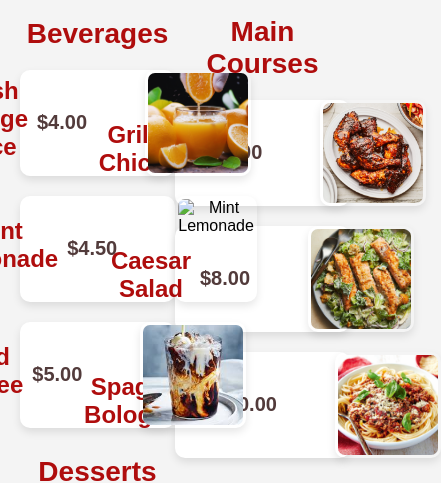
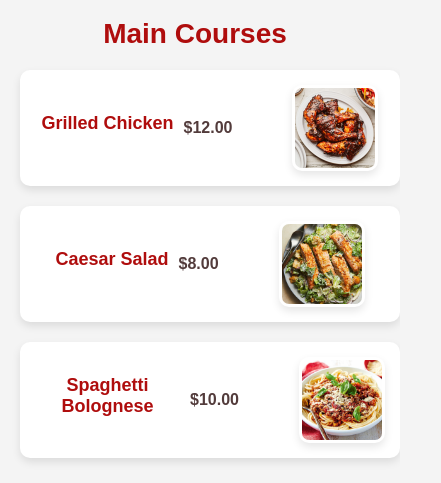
Before and after one commit to abusuf-yaser/abusuf-yaser.github.io, a plain HTML site: page menu.html in a window 390 px wide. Shown: the part 334-817 px from the top of the page, 441 px wide, since content can reach past the window. Drawn offline with Linux system fonts and the light colour scheme.

Commit message:
Refactor CSS for improved layout and responsiveness

```diff
--- a/style.css
+++ b/style.css
@@ -380,22 +380,32 @@ body.rtl .lang-switcher {
         margin: 10px auto;
         display: block;
     }
+    .menu-section, .menu-section1{
+        width: 100%;
+        float: none;
+        margin: 0 0 15px 0;
+        display: block;
+    }
+
 
     .menu-item {
-        flex-direction: reverse;
-        gap: 8px;
-        padding: 0;
+        flex-direction: row;
+        width: 100%;
+        gap: 10px;
+        padding: 15px;
+    }
+
+    .menu-item-img {
+        width: 80px;
+        height: 80px;
+    }
+
+    .menu-item h3 {
+        font-size: 18px;
     }
 
     .menu-item p {
-        margin-left: 1px;
-    }
-
-    .menu-item-img {
-        width: 100%;
-        max-width: 100px;
-        height: 100px;
-        object-fit: cover;
+        font-size: 16px;
     }
 
     form {
```
